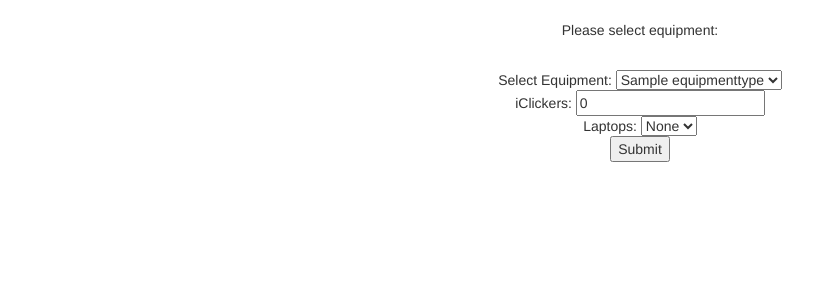
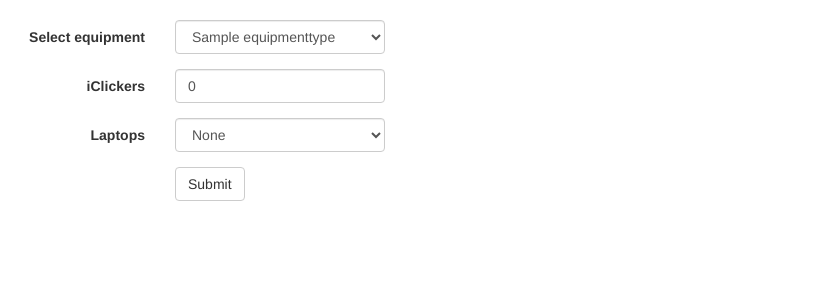
Before and after one commit to SCCapstone/RoomScheduling, a Python web app: template RoomSchedulerApp/templates/equipment.html in a window 1280 px wide. Shown: the part 52-352 px from the top of the page, without its empty margins (0-816 px from the left). Run offline with Jinja, Linux system fonts and the light colour scheme; the template is opened without the code that fills it: most values are stand-ins (such as "Sample title", 1, 10 or a date in 2020); some libraries are stand-ins or nearby versions.

Commit message:
Bootstrap styling pass

```diff
--- a/RoomSchedulerApp/templates/base.html
+++ b/RoomSchedulerApp/templates/base.html
@@ -34,7 +34,7 @@
         <span class="icon-bar"></span>
         <span class="icon-bar"></span>
       </button>
-      <a class="navbar-brand" href="#">Room Scheduling</a>
+      <a class="navbar-brand" href="/">Room Scheduling</a>
     </div>
 
     <!-- Collect the nav links, forms, and other content for toggling -->
--- a/RoomSchedulerApp/templates/equipment.html
+++ b/RoomSchedulerApp/templates/equipment.html
@@ -5,23 +5,28 @@
 {% endblock %}
 
 {% block content %}
-    <div align="center" id="wmsg">
-
-    <p>Please select equipment: </p>
+<div class="col-md-9">
+    <form name="esubmission" action="/equipment" method="post" class="form-horizontal" role="form">
+	<div class="form-group">
+  <label for="equipmenttoselect" class="col-sm-2 control-label">Select equipment</label>
+  <div class="col-sm-3">
+  <select class="form-control" name="equipmenttoselect" id="equipmenttoselect">
+   {% for etype in etypes %}
+    <option name="equip" value="{{etype.equipmenttype}}">{{etype.equipmenttype}}</option>
+   {% endfor %}
+  </select>
+  </div>
+  </div>
+    <div class="form-group">
+    <label for="name" class="col-sm-2 control-label" name="iclickamt">iClickers</label>
+    <div class="col-sm-3">
+      <input type="text" class="form-control" id="iclickamt" name="iclickamt" value="0">
     </div>
-    <br  />
-
-    <div id="form" align="center">
-    <form name="esubmission" action="/equipment" method="post" >
-	Select Equipment: <select name ="equipmenttoselect" id="equipmenttoselect" onchange="">
-	      {% for etype in etypes %}
-		<option name="equip" value="{{etype.equipmenttype}}">{{etype.equipmenttype}}</option>
-	      {% endfor %}
- 	</select>
-     <br  />
-     iClickers: <input type="text" name="iclickamt" id="iclickamt" value="0" >
-     <br  />
-     Laptops: <select name="laptoselect" id="laptoselect" onchange="">
+  </div>
+  <div class="form-group">
+  <label for="laptopselect" class="col-sm-2 control-label">Laptops</label>
+  <div class="col-sm-3">
+  <select class="form-control" name="laptopselect" id="laptopselect">
         <option name="equip" value="None">None</option>
  		<option name="equip" value="A">A</option>
  		<option name="equip" value="B">B</option>
@@ -37,10 +42,14 @@
  		<option name="equip" value="L">L</option>
  		<option name="equip" value="M">M</option>
  	</select>
-	<br  />
-    <input type="submit" value="Submit"  />
-
-    </form>
+	</div>
+	</div>
+  <div class="form-group">
+    <div class="col-sm-offset-2 col-sm-10">
+      <button type="submit" class="btn btn-default">Submit</button>
     </div>
+  </div>
+</form>
+</div>
 
 {% endblock %}
--- a/RoomSchedulerApp/templates/roomdetail.html
+++ b/RoomSchedulerApp/templates/roomdetail.html
@@ -9,7 +9,7 @@
 {% endblock %}
 
 {% block content %}
-
+<div class="col-md-9">
 <form name="rsubmission" action="/rooms/{{roomnum}}" method="post" class="form-horizontal" role="form">
   <div class="form-group">
     <label for="name" class="col-sm-2 control-label" name="name">Name</label>
@@ -113,5 +113,5 @@
 		<tr>
 		{% endfor %}
 	</table>
-
+</div>
 {% endblock %}
--- a/RoomSchedulerApp/templates/roomlist.html
+++ b/RoomSchedulerApp/templates/roomlist.html
@@ -6,7 +6,7 @@
 
 {% block content %}
 
-
+	<div class="col-md-9">
 	<table class="table">
 
 		<tr>
@@ -30,5 +30,5 @@
 		<tr>
 		{% endfor %}
 	</table>
-
+    </div>
 {% endblock %}
--- a/RoomSchedulerApp/templates/rooms.html
+++ b/RoomSchedulerApp/templates/rooms.html
@@ -5,8 +5,10 @@
 {% endblock %}
 
 {% block content %}
+<div class="col-md-9">
   <table class="table">
   {% for num in nums %}
   <tr><td><a href="/rooms/{{num.roomnum}}">{{num.roomnum}}</a><tr></td>
   {% endfor %}
+</div>
 {% endblock %}
```
Also changed, not shown: RoomSchedulerApp/templates/adminlist.html (+5 -3 lines).
